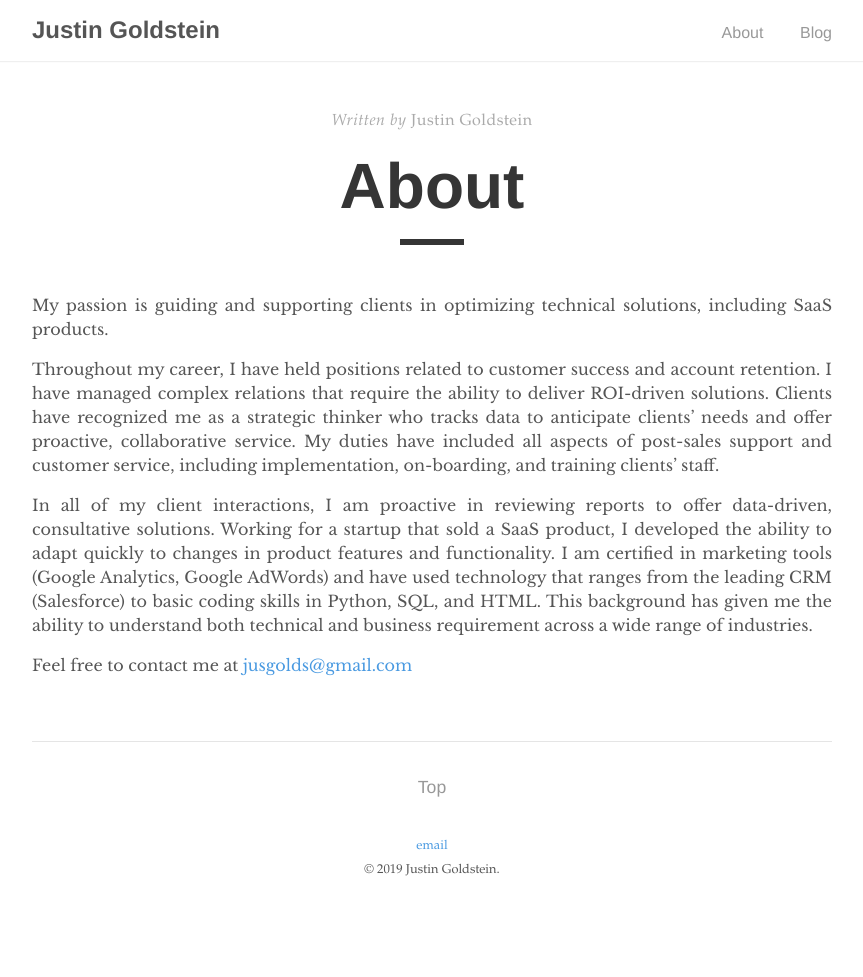
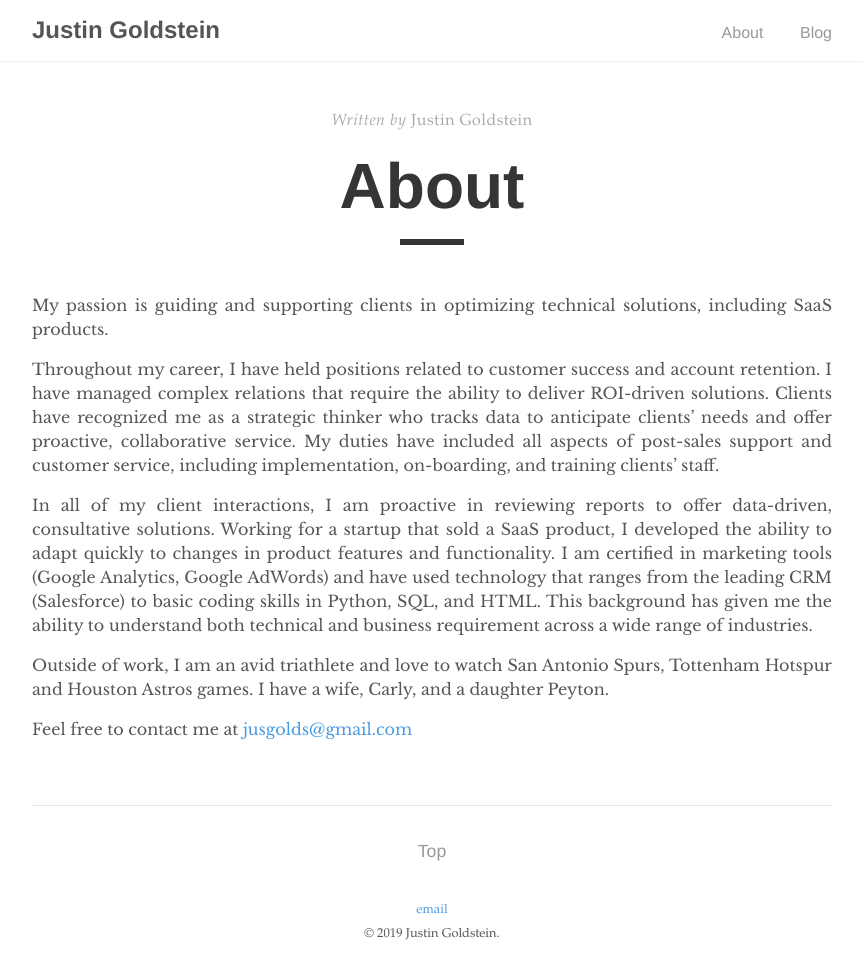
Before and after one commit to jusgolds/jusgolds.github.io, a Jekyll site: the page built from _pages/about.md, in a window 1280 px wide. Shown: the whole page, without its empty margins (208-1071 px from the left). Built offline with Jekyll 4.4.1, drawn with Linux system fonts in a browser that asks for light colours; before the commit the page ends 913 px from its top, so only the background shows below that.

Commit message:
Edit About page

```diff
--- a/_pages/about.md
+++ b/_pages/about.md
@@ -10,4 +10,6 @@ Throughout my career, I have held positions related to customer success and acco
 
 In all of my client interactions, I am proactive in reviewing reports to offer data-driven, consultative solutions. Working for a startup that sold a SaaS product, I developed the ability to adapt quickly to changes in product features and functionality. I am certified in marketing tools (Google Analytics, Google AdWords) and have used technology that ranges from the leading CRM (Salesforce) to basic coding skills in Python, SQL, and HTML. This background has given me the ability to understand both technical and business requirement across a wide range of industries.
 
+Outside of work, I am an avid triathlete and love to watch San Antonio Spurs, Tottenham Hotspur and Houston Astros games. I have a wife, Carly, and a daughter Peyton.
+
 Feel free to contact me at <jusgolds@gmail.com>
```
